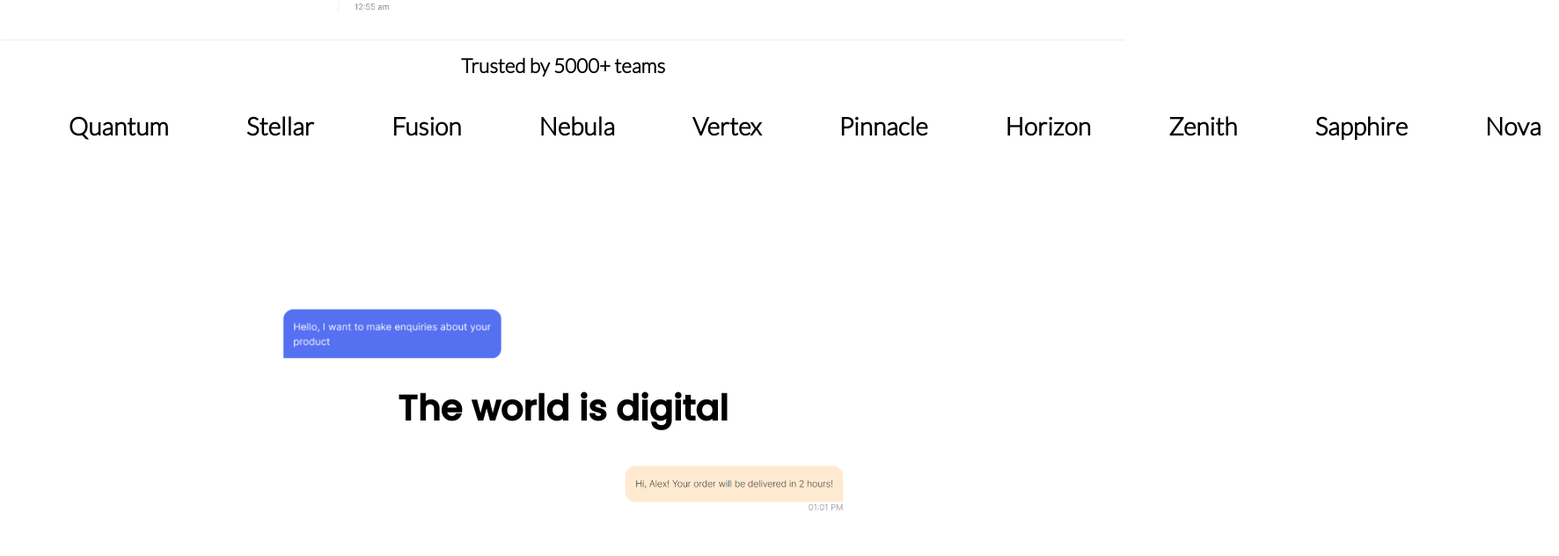
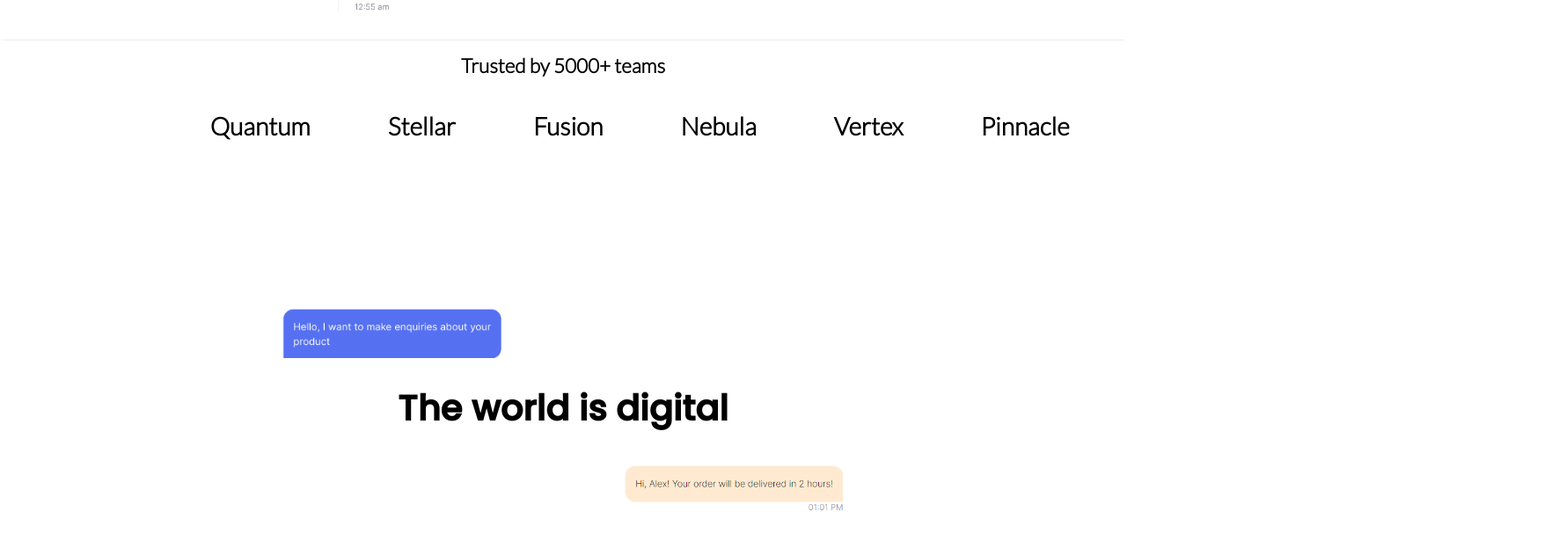
Before and after one commit to Fasssni/a_secret_project_nobody_knows_about, a React (Vite) app: page / in a window 1280 px wide. Shown: the part 803-1435 px from the top of the page at 88% size, 1772 px wide, since content can reach past the window. Built offline with nearby package versions, Linux system fonts and the light colour scheme; no server answers.

Commit message:
adjusted

```diff
--- a/src/LandingPages/HomePage.module.css
+++ b/src/LandingPages/HomePage.module.css
@@ -1,3 +1,8 @@
+.main_container{
+    width:100%;
+    height:auto;
+}
+
 .namer{
     width:80%;
     font-size:4rem;
@@ -236,6 +241,10 @@
 .banner {
     text-align: center;
     padding: 20px;
+    width:100%;
+    overflow: hidden;
+    box-sizing: border-box;
+
 
   }
 
--- a/src/LandingPages/HomePage.tsx
+++ b/src/LandingPages/HomePage.tsx
@@ -28,7 +28,7 @@ export const HomePage=()=>{
                 { id: 10, name: 'Nova' },
               ]
 
-    return <div>
+    return <div className={cl.main_container}>
             <main className={cl.home_unauth}>
                   <div className={cl.top_calltoaction}>
                     <h1 className={cl.namer}>
```
